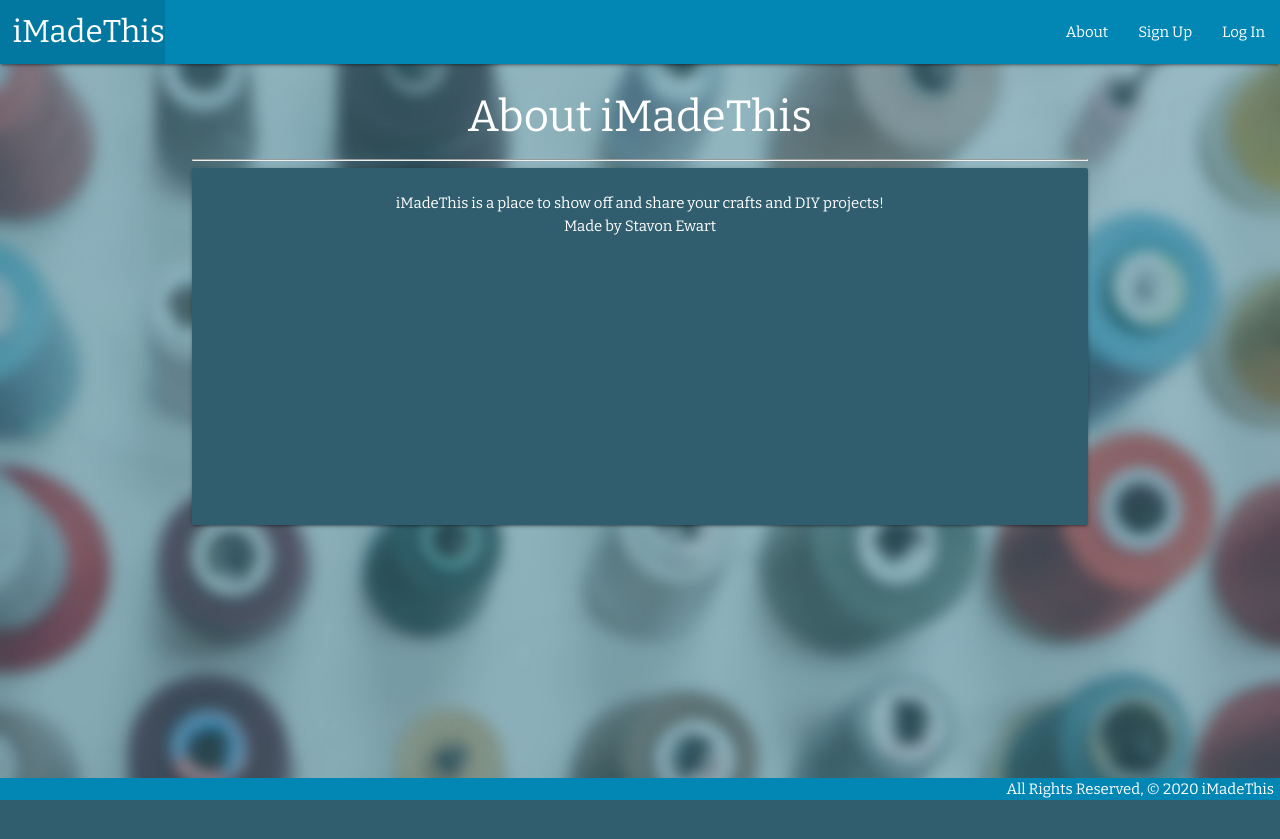
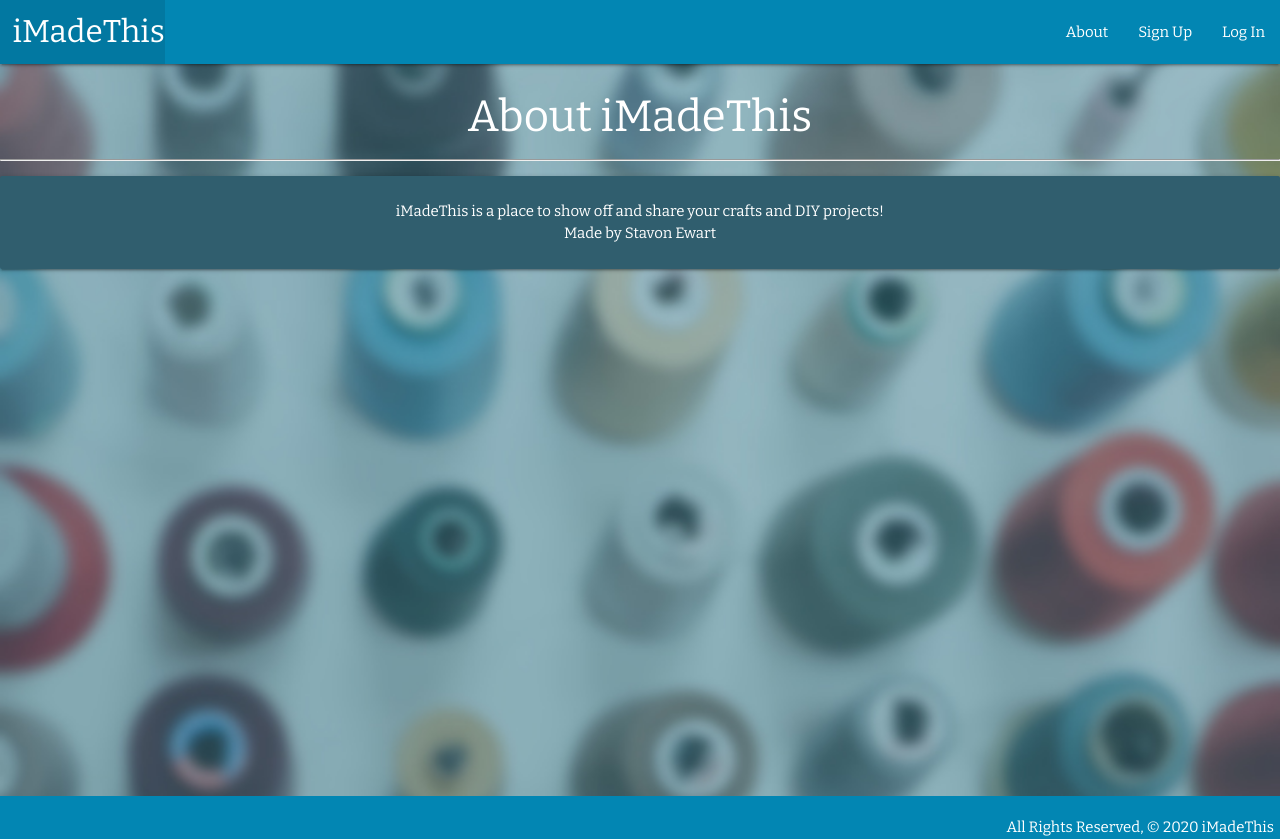
Before and after one commit to StavonJoy/iMadeThis, a Django app: page /about/ in a window 1280 px wide. Before the commit the page ends 800 px from the top, so only its background shows below. Run offline with Django 3.2, Linux system fonts and the light colour scheme.

Commit message:
final styling changes

```diff
--- a/main_app/static/css/style.css
+++ b/main_app/static/css/style.css
@@ -4,41 +4,29 @@
 }
 
 body {
-  display: flex;
-  min-height: 100vh;
-  flex-direction: column;
   background-color: #695466;
   background-image: url('../images/thread.jpg');
   -webkit-background-size: cover;
   -moz-background-size: cover;
   -o-background-size: cover;
-  height: 100vh;
   font-family: 'Bitter', serif;
-
 }
 
 .card {
   background-color: #305E6E;
   color: white;
-  height: 50%;
 }
 a {
   color: black;
 }
-main {
-  /* background-color: #4180948c; */
-  flex: 1 0 auto;
-}
 
 footer.page-footer {
-  padding-top: 0;
   text-align: right;
   background-color: #0286B3;
 }
 
 .img {
-  height: auto;
-  width: auto;
+  height: 50vh;
 }
 
 .title {
@@ -50,9 +38,24 @@
   width: 4em;
 }
 
-.craft {
-  width: 40%;
+.card {
+  margin-top: 15px;
+  height: 70vh;
 }
-/* .card-content {
-  background-color: #768778;
-} */
+
+main {
+  min-height: calc(100vh - 97px);
+}
+#mat, #about {
+  height: auto;
+}
+
+@media screen and (max-width: 400px) {
+  #craft {
+    height: 50vh;
+  }
+  .img {
+    height: 80px;
+  }
+
+}
--- a/main_app/templates/about.html
+++ b/main_app/templates/about.html
@@ -2,7 +2,7 @@
 {% block content %}
 <h3 class="center-align white-text">About iMadeThis</h3>
 <hr />
-<div class="card white-text">
+<div class="card white-text" id="about">
   <div class="card-content center-align">
     <p>iMadeThis is a place to show off and share your crafts and DIY projects!</p>
     <p>Made by Stavon Ewart</p>
--- a/main_app/templates/base.html
+++ b/main_app/templates/base.html
@@ -34,12 +34,12 @@
       </div>
     </nav>
   </header>
-  <main class="container">
+  <main>
     {% block content %}
     {% endblock %}
   </main>
   <footer class="page-footer">
-    <div class="right">All Rights Reserved, &copy; 2020 iMadeThis &nbsp;</div>
+    All Rights Reserved, &copy; 2020 iMadeThis &nbsp;
   </footer>
 </body>
 </html>
--- a/main_app/templates/main_app/material_list.html
+++ b/main_app/templates/main_app/material_list.html
@@ -1,14 +1,14 @@
 {% extends 'base.html' %}
 {% block content %}
 
-<h3>Material List</h3>
-<div>
+<h3 class="center-align">Material List</h3>
+<div class="center-align">
   <a href="{% url 'materials_create' %}" class="btn">Add Material</a>
 </div>
 {% for material in material_list %}
   <div class="col s6">
     <a href="{% url 'materials_detail' material.id %}">
-      <div class="card">
+      <div class="card" id="mat">
           <div class="card-content">
               <span class="card-title">{{ material.name }}</span>
           </div>
```
Also changed, not shown: main_app/templates/crafts/index.html (+7 -14 lines), main_app/templates/home.html (+1 -7 lines).
